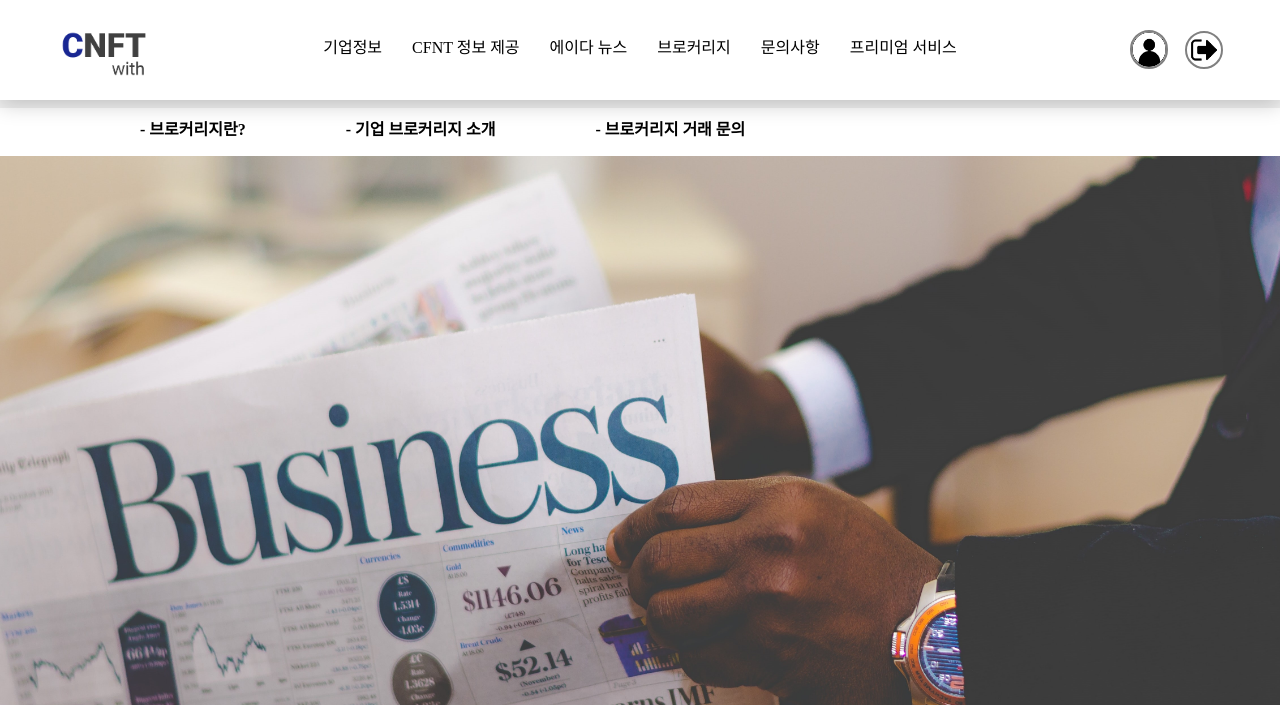
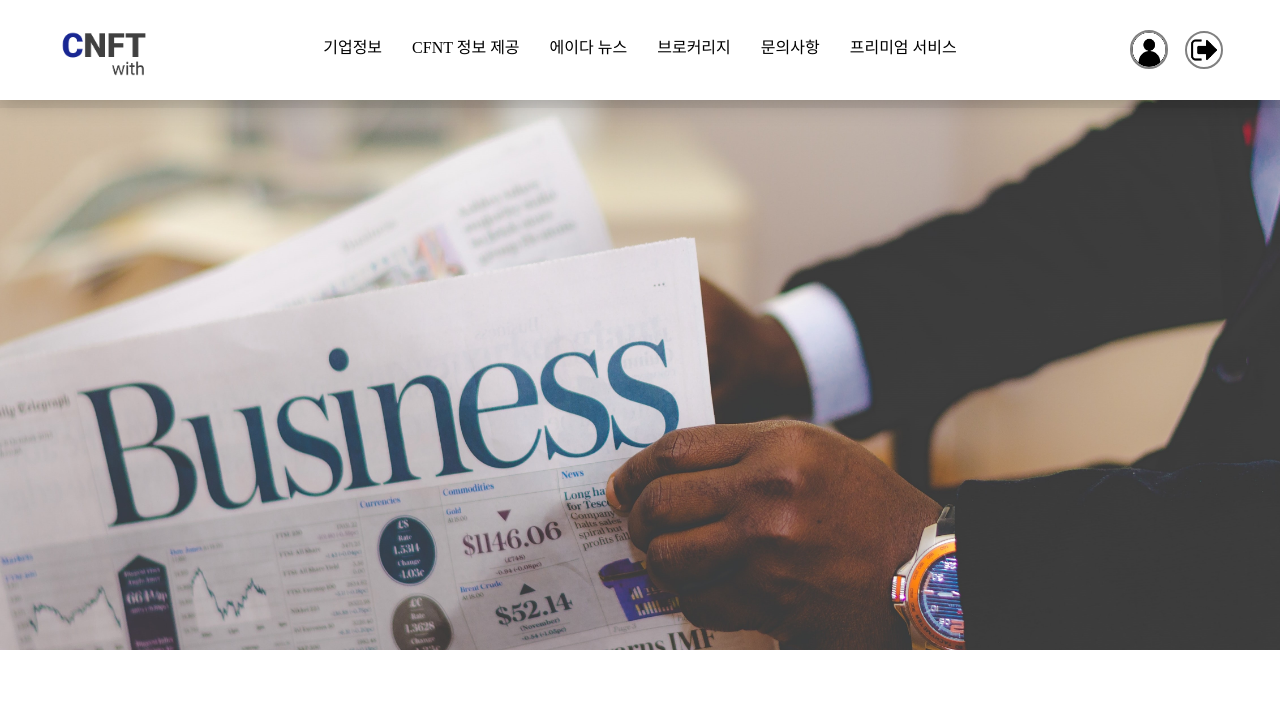
Before and after one commit to CookiePawn/CNFT-WITH, a PHP site: page /html/brokerage.html in a window 1280 px wide. Shown: the top 705 px of the page. Run offline with PHP 8.4, Linux system fonts and the light colour scheme; some libraries are stand-ins or nearby versions; some web fonts are replaced.

Commit message:
UPDATE 1. 페이지 상단 네비바 삭제

```diff
--- a/css/brokerage.css
+++ b/css/brokerage.css
@@ -1,31 +1,3 @@
-/* 상단 네비바 */
-.adaCategoryNav {
-    width: 100%;
-    height: 40px;
-}
-
-.adaCategoryNav > ul {
-    list-style-type: none;
-}
-
-.adaCategoryNav > ul >li {
-    margin-left: 100px;
-    float: left;
-}
-
-.adaCategoryNav > ul >li > a{
-    text-decoration: none;
-    color: black;
-    cursor: pointer;
-    font-weight: 700;
-}
-
-.adaCategoryNav > ul >li > a:hover{
-    color: gainsboro;
-}
-
-
-
 
 
 
--- a/html/brokerage.html
+++ b/html/brokerage.html
@@ -128,13 +128,6 @@
             </button>
         </div>
         <div class="contHome">
-            <nav class="adaCategoryNav">
-                <ul>
-                    <li><a href="#infoID">- 브로커리지란?</a></li>
-                    <li><a href="#linkID">- 기업 브로커리지 소개</a></li>
-                    <li><a href="#linkID">- 브로커리지 거래 문의</a></li>
-                </ul>
-            </nav>
             <section name="mainImgSection">
 
             </section>
```
Also changed, not shown: css/enterInfoPage.css (+0 -24 lines), html/brokerage_Login.html (+0 -7 lines), html/enterInfoPage.html (+0 -8 lines), html/enterInfoPage_Login.html (+1 -9 lines).
